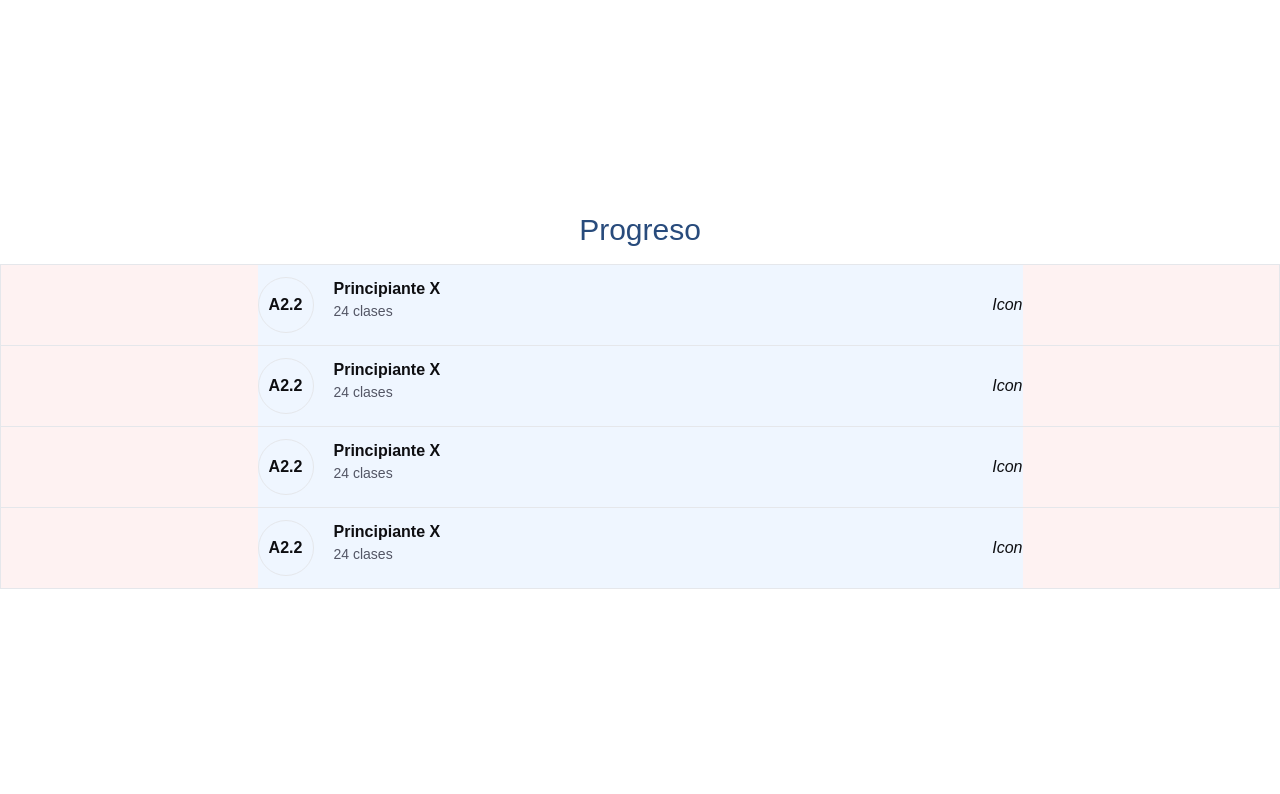
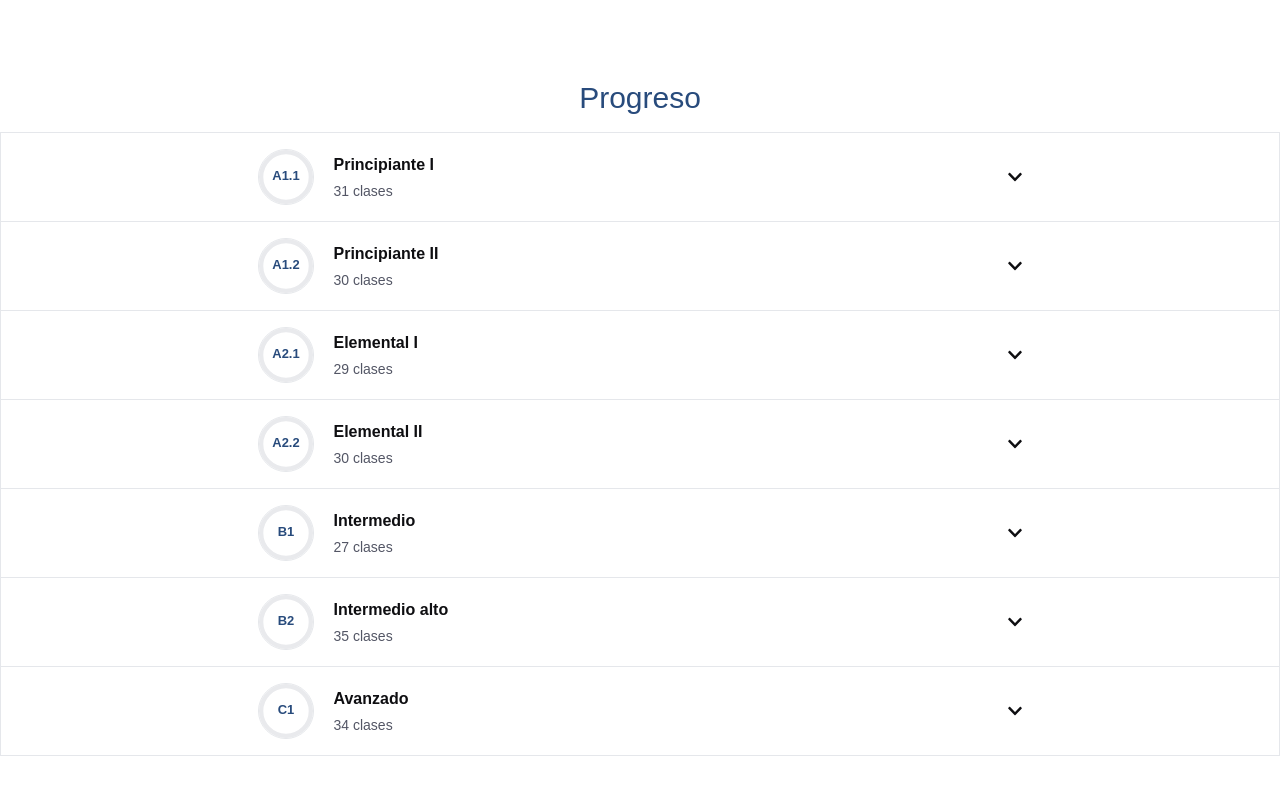
Before and after one commit to LOsioChico/Babbel-Progress, a React (Vite) app: page / in a window 1280 px wide. Shown: the top 794 px of the page. Built offline with nearby package versions, Linux system fonts and the light colour scheme; data requests are answered from the project's data file; a web font is replaced by a local one.

Commit message:
refactor: optimize code and improve readability

```diff
--- a/src/App.tsx
+++ b/src/App.tsx
@@ -1,64 +1,52 @@
+import { useState } from 'react'
+import { ImSpinner9 } from 'react-icons/im'
+import useProgress from './hooks/useProgress'
+
+import 'react-circular-progressbar/dist/styles.css'
+import { Module } from './components/Module'
+
 const App = () => {
+  const [selectedID, setSelectedID] = useState('')
+  const { data, isLoading, isError } = useProgress()
+
+  if (isLoading) {
+    return (
+      <section className='flex h-screen items-center justify-center text-3xl text-[#284b7c]'>
+        <ImSpinner9 className='animate-spin' />
+      </section>
+    )
+  }
+
+  if (isError) {
+    return (
+      <section className='flex h-screen items-center justify-center text-3xl text-[#284b7c]'>
+        <p>Something went wrong</p>
+      </section>
+    )
+  }
+
   return (
-    <section className='flex h-screen flex-col items-center justify-center text-3xl text-[#284b7c]'>
+    <section className='mt-20 flex flex-col items-center justify-center overflow-x-hidden text-3xl text-[#284b7c]'>
       Progreso
-      <ul className='mt-4 text-base text-[#0e0e11]'>
-        <li className='flex w-screen items-center justify-center border border-b-0 bg-red-50 last:border'>
-          <div className='flex h-20 w-full max-w-[765px] items-center justify-between bg-blue-50'>
-            <div className='flex gap-5'>
-              <div className='flex h-14 w-14 items-center justify-center rounded-full border font-semibold'>
-                A2.2
-              </div>
-              <div>
-                <p className='font-semibold'>Principiante X</p>
-                <p className='text-sm text-[#535665]'>24 clases</p>
-              </div>
-            </div>
-            <i>Icon</i>
-          </div>
-        </li>
-        <li className='flex w-screen items-center justify-center border border-b-0 bg-red-50 last:border'>
-          <div className='flex h-20 w-full max-w-[765px] items-center justify-between bg-blue-50'>
-            <div className='flex gap-5'>
-              <div className='flex h-14 w-14 items-center justify-center rounded-full border text-base font-semibold'>
-                A2.2
-              </div>
-              <div>
-                <p className='font-semibold'>Principiante X</p>
-                <p className='text-sm text-[#535665]'>24 clases</p>
-              </div>
-            </div>
-            <i>Icon</i>
-          </div>
-        </li>
-        <li className='flex w-screen items-center justify-center border border-b-0 bg-red-50 last:border'>
-          <div className='flex h-20 w-full max-w-[765px] items-center justify-between bg-blue-50'>
-            <div className='flex gap-5'>
-              <div className='flex h-14 w-14 items-center justify-center rounded-full border text-base font-semibold'>
-                A2.2
-              </div>
-              <div>
-                <p className='font-semibold'>Principiante X</p>
-                <p className='text-sm text-[#535665]'>24 clases</p>
-              </div>
-            </div>
-            <i>Icon</i>
-          </div>
-        </li>
-        <li className='flex w-screen items-center justify-center border border-b-0 bg-red-50 last:border'>
-          <div className='flex h-20 w-full max-w-[765px] items-center justify-between bg-blue-50'>
-            <div className='flex gap-5'>
-              <div className='flex h-14 w-14 items-center justify-center rounded-full border text-base font-semibold'>
-                A2.2
-              </div>
-              <div>
-                <p className='font-semibold'>Principiante X</p>
-                <p className='text-sm text-[#535665]'>24 clases</p>
-              </div>
-            </div>
-            <i>Icon</i>
-          </div>
-        </li>
+      <ul className='mt-4 cursor-pointer select-none text-base text-[#0e0e11]'>
+        {data?.map((module) => (
+          <li
+            key={module.id}
+            id={module.id}
+            className='flex w-screen flex-col items-center justify-center border border-b-0 py-1 last:border'
+            onClick={() => {
+              if (selectedID === module.id) setSelectedID('')
+              else setSelectedID(module.id)
+            }}
+          >
+            <Module
+              key={module.id}
+              module={module}
+              data={data}
+              selectedID={selectedID}
+            />
+          </li>
+        ))}
       </ul>
     </section>
   )
```
